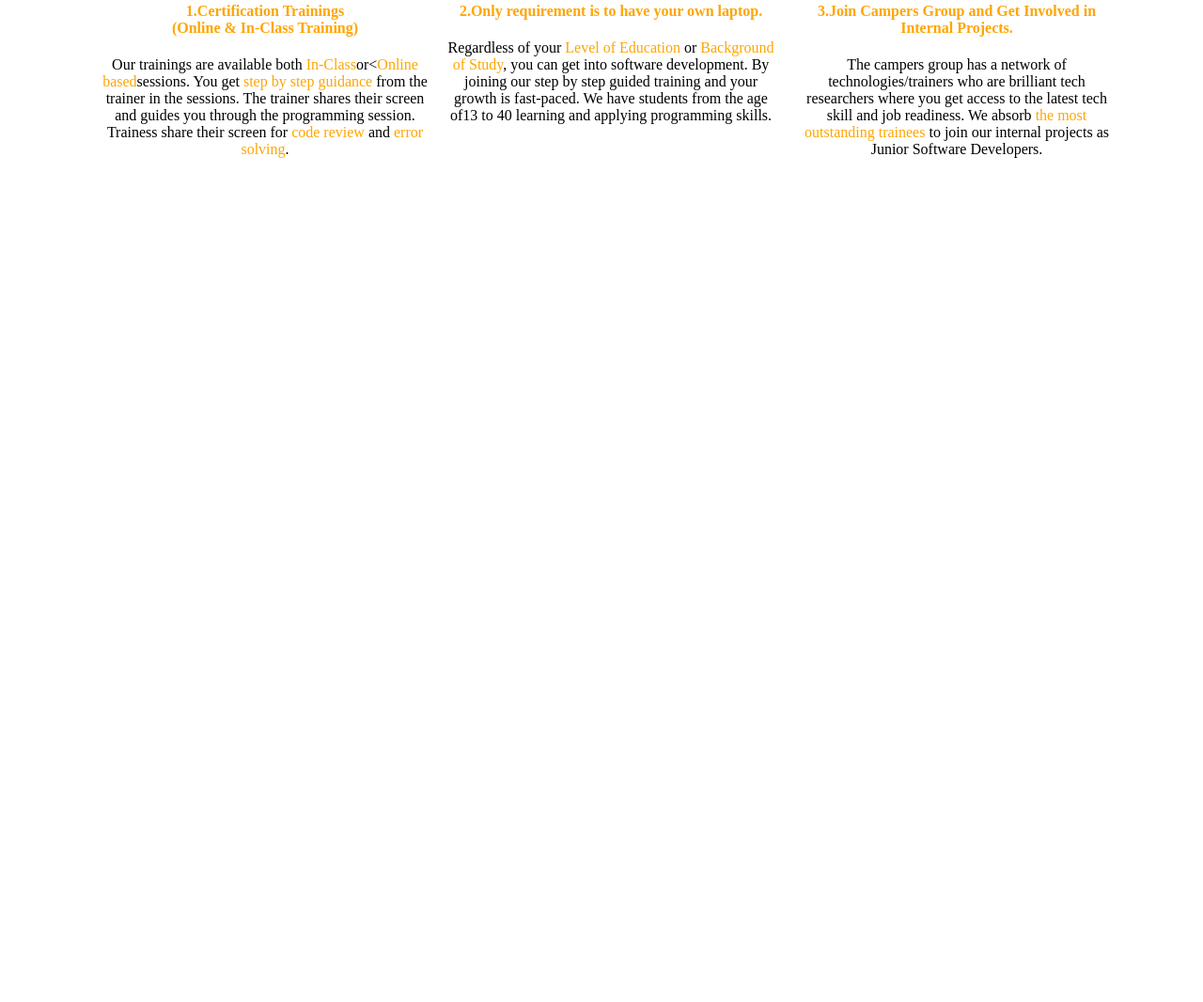
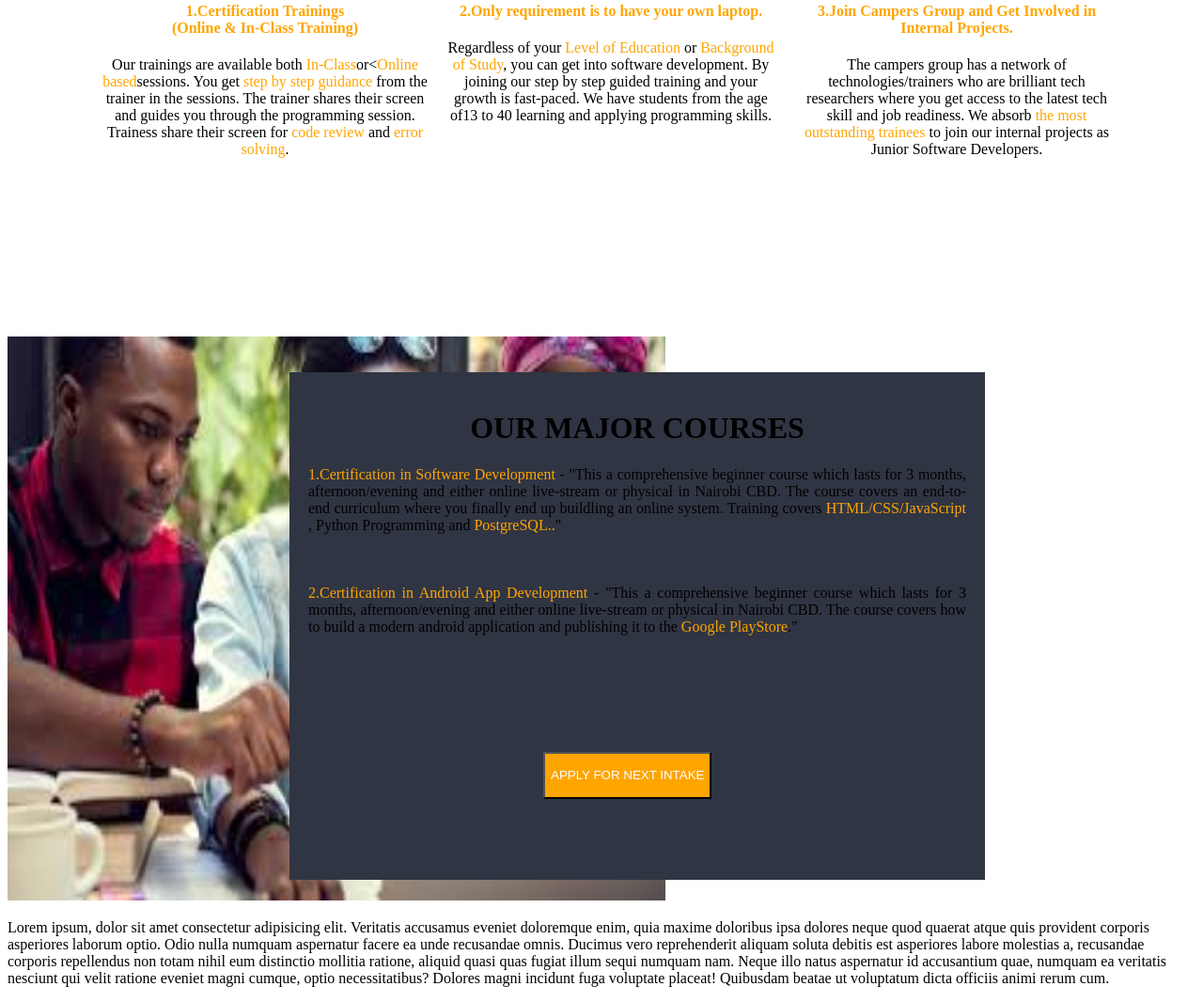
Before and after one commit to lornahmakena/web-projects, a plain HTML site: page task5.html in a window 1280 px wide. Shown: the part 1354-2420 px from the top of the page at 94% size. Before the commit the page ends 1720 px from the top, so only its background shows below. Drawn offline with Linux system fonts and the light colour scheme.

Commit message:
index changed

```diff
--- a/task5.html
+++ b/task5.html
@@ -62,11 +62,12 @@
         .main span {
             color: rgb(255, 165, 0);
         }
-        .video h2{
+
+        .video h2 {
             color: grey;
         }
 
-        .video{
+        .video {
             text-align: center;
         }
 
@@ -95,6 +96,42 @@
 
         .container .box h4 {
             color: rgb(255, 165, 0);
+        }
+
+        .courses img {
+            width: 700px;
+            height: 600px;
+            position: relative;
+        }
+
+        .container3 {
+            background-color: rgb(48, 53, 67);
+            height: 500px;
+            width: 700px;
+            position: absolute;
+            top: 1750px;
+            margin-left: 300px;
+            padding: 20px;
+        }
+
+        .courses .container3 h1 {
+            text-align: center;
+        }
+
+        .courses .container3 p {
+            text-align: justify;
+        }
+
+        .courses .container3 span {
+            color: rgb(255, 165, 0);
+        }
+
+        .courses .container3 button {
+            background-color: rgb(255, 165, 0);
+            color: white;
+            height: 50px;
+            margin-left: 250px;
+            margin-top: 90px;
         }
     </style>
 </head>
@@ -153,5 +190,33 @@
         </div>
 
     </div>
+    <div class="courses">
+        <img src="images (1).jpg" alt="">
+        <div class="container3">
+            <h1>OUR MAJOR COURSES</h1>
+            <p><span>1.Certification in Software Development</span> - "This a comprehensive beginner course which lasts
+                for 3
+                months, afternoon/evening and either online live-stream or physical in Nairobi CBD. The course covers an
+                end-to-end curriculum where you finally end up buildling an online system. Training covers
+                <span>HTML/CSS/JavaScript</span> , Python Programming and <span>PostgreSQL..</span>"<br><br><br><br>
+
+                <span>2.Certification in Android App Development</span> - "This a comprehensive beginner course which
+                lasts for 3
+                months, afternoon/evening and either online live-stream or physical in Nairobi CBD. The course covers
+                how to build a modern android application and publishing it to the <span>Google PlayStore</span>."
+            </p><br>
+            <a href=""><button>APPLY FOR NEXT INTAKE</button></a>
+        </div>
+        <p>
+            Lorem ipsum, dolor sit amet consectetur adipisicing elit. Veritatis accusamus eveniet doloremque enim, quia
+            maxime doloribus ipsa dolores neque quod quaerat atque quis provident corporis asperiores laborum optio.
+            Odio nulla numquam aspernatur facere ea unde recusandae omnis. Ducimus vero reprehenderit aliquam soluta
+            debitis est asperiores labore molestias a, recusandae corporis repellendus non totam nihil eum distinctio
+            mollitia ratione, aliquid quasi quas fugiat illum sequi numquam nam. Neque illo natus aspernatur id
+            accusantium quae, numquam ea veritatis nesciunt qui velit ratione eveniet magni cumque, optio
+            necessitatibus? Dolores magni incidunt fuga voluptate placeat! Quibusdam beatae ut voluptatum dicta officiis
+            animi rerum cum.</p>
+    </div>
 </body>
+
 </html>
```
Also changed, not shown: FA6EBDAD-9AAF-41DC-991A-30E61AACA3AA.jpeg (added).
